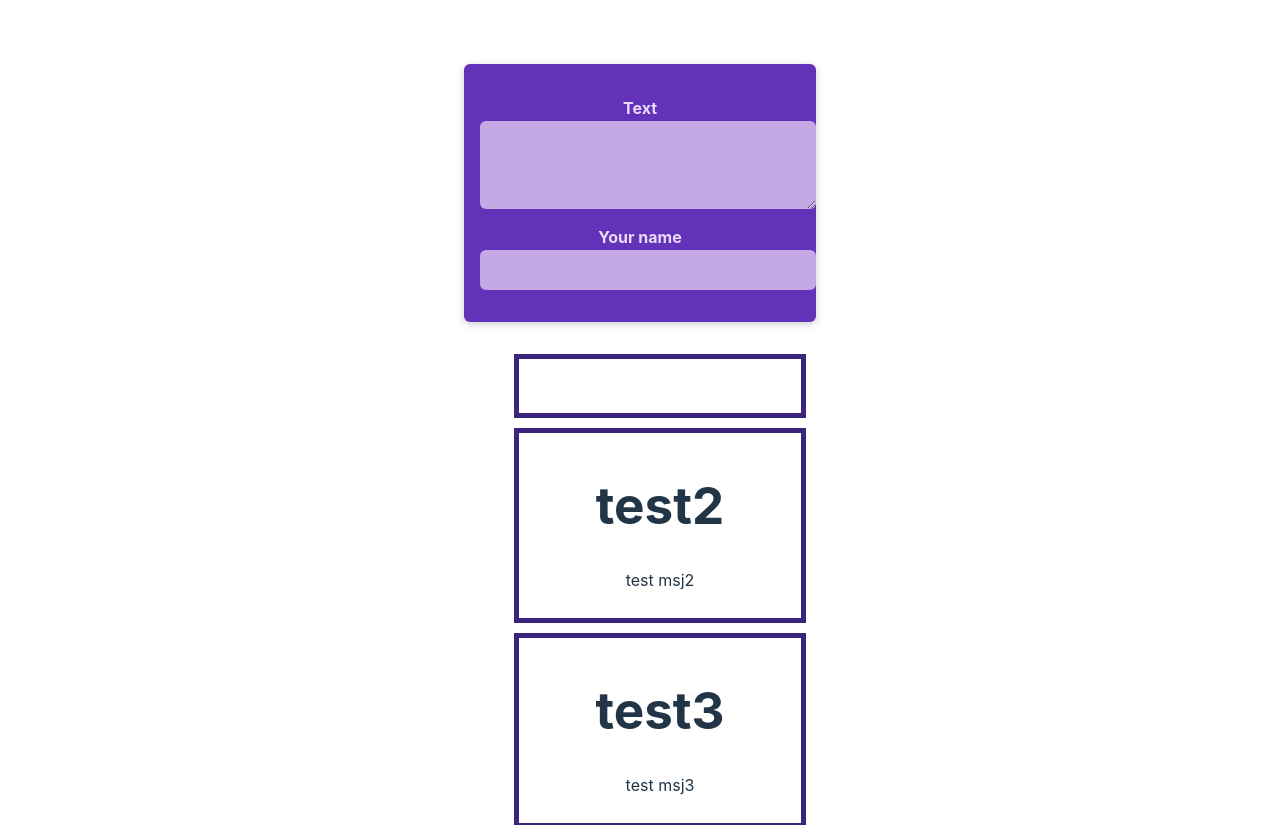
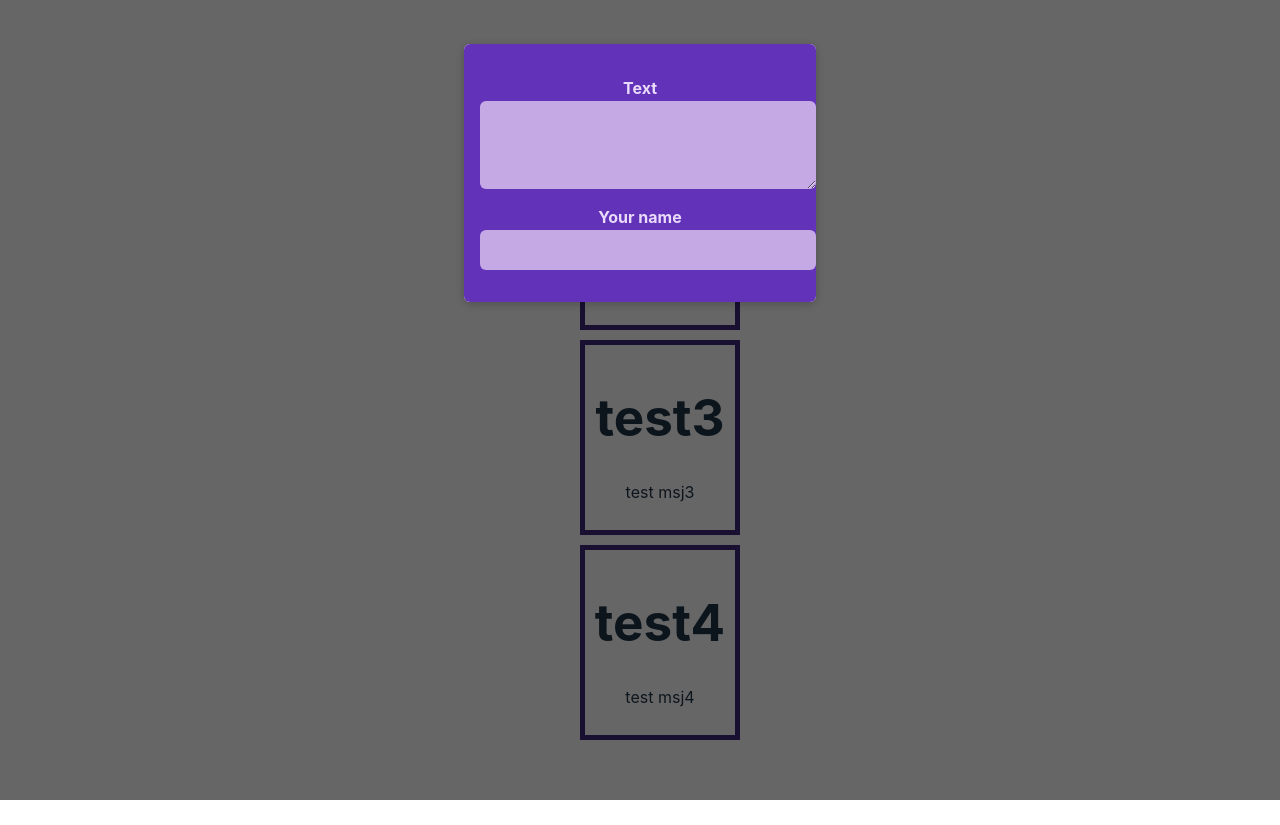
Before and after one commit to gadius/curso-reactjs, a React (Vite) app: page / in a window 1280 px wide. Shown: the top 825 px of the page. After the commit the page ends 800 px from the top, so only its background shows below. Built offline with nearby package versions, Linux system fonts and the light colour scheme; the HTML template or start-up script is replaced by a standard one.

Commit message:
Special children prop inside Modal example

```diff
--- /dev/null
+++ b/src/components/Modal.jsx
@@ -0,0 +1,14 @@
+import classes from "./Modal.module.css";
+
+function Modal({ children }) {
+  return (
+    <>
+      <div className={classes.backdrop} />
+      <dialog open className={classes.modal}>
+        {children}
+      </dialog>
+    </>
+  );
+}
+
+export default Modal;
--- /dev/null
+++ b/src/components/Modal.module.css
@@ -0,0 +1,18 @@
+.backdrop {
+    position: fixed;
+    top: 0;
+    left: 0;
+    width: 100%;
+    height: 100vh;
+    background-color: rgba(0, 0, 0, 0.6);
+    z-index: 1;
+  }
+
+  .modal {
+    border: none;
+    border-radius: 6px;
+    box-shadow: 0 2px 8px rgba(0, 0, 0, 0.2);
+    padding: 0;
+    overflow: hidden;
+    z-index: 1;
+  }
--- a/src/components/NewPost.module.css
+++ b/src/components/NewPost.module.css
@@ -2,9 +2,6 @@
     background-color: #6233b9;
     padding: 1rem;
     width: 20rem;
-    margin: 2rem auto;
-    border-radius: 6px;
-    box-shadow: 0 2px 8px rgba(0, 0, 0, 0.2);
   }
 
   .form label {
--- a/src/components/PostList.jsx
+++ b/src/components/PostList.jsx
@@ -2,6 +2,7 @@
 
 import Post from "./Post";
 import NewPost from "./NewPost";
+import Modal from "./Modal";
 
 function PostList(props) {
   const [enteredBody, setEnteredBody] = useState(""); //Only useState[0] & useState[1] are valid, nothing more, nothing less.
@@ -18,10 +19,12 @@
 
   return (
     <>
-      <NewPost
-        onBodyChange={bodyChangeHandler}
-        onAuthorChange={authorChangeHandler}
-      />
+        <Modal>
+            <NewPost
+                onBodyChange={bodyChangeHandler}
+                onAuthorChange={authorChangeHandler}
+            />
+        </Modal>
       <ul>
         <Post author={enteredAuthor} body={enteredBody} />
         <Post author="test2" body="test msj2" />
```
